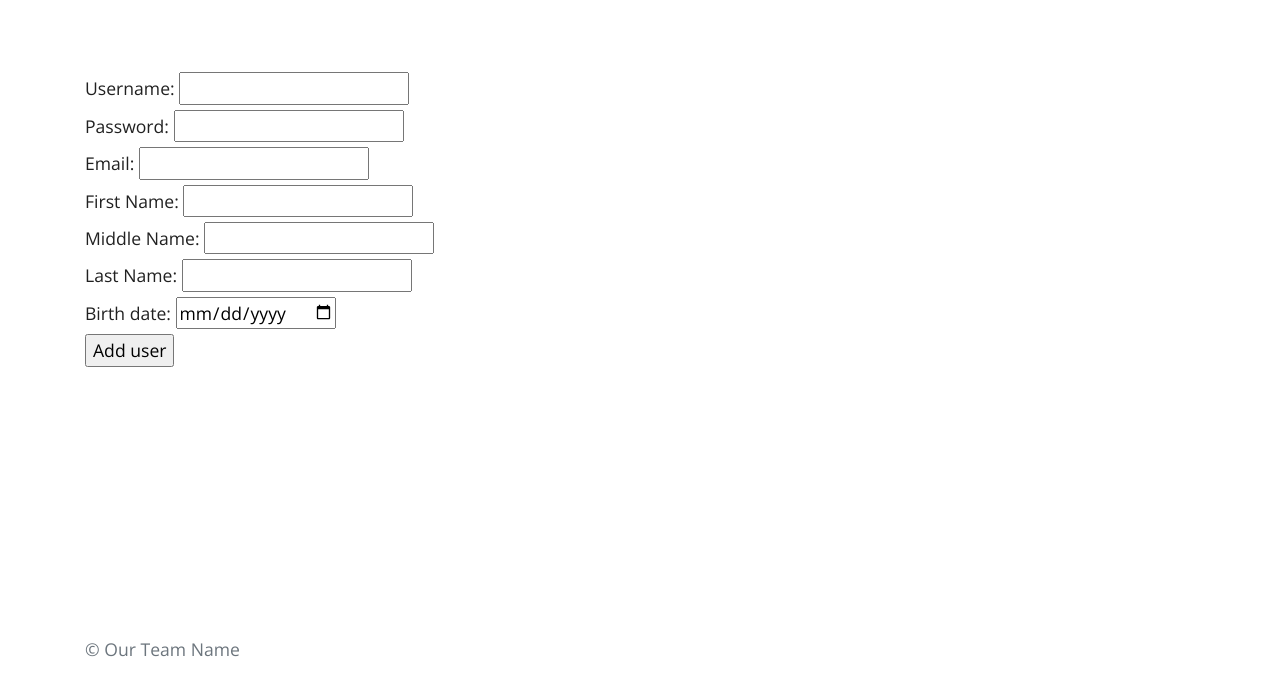
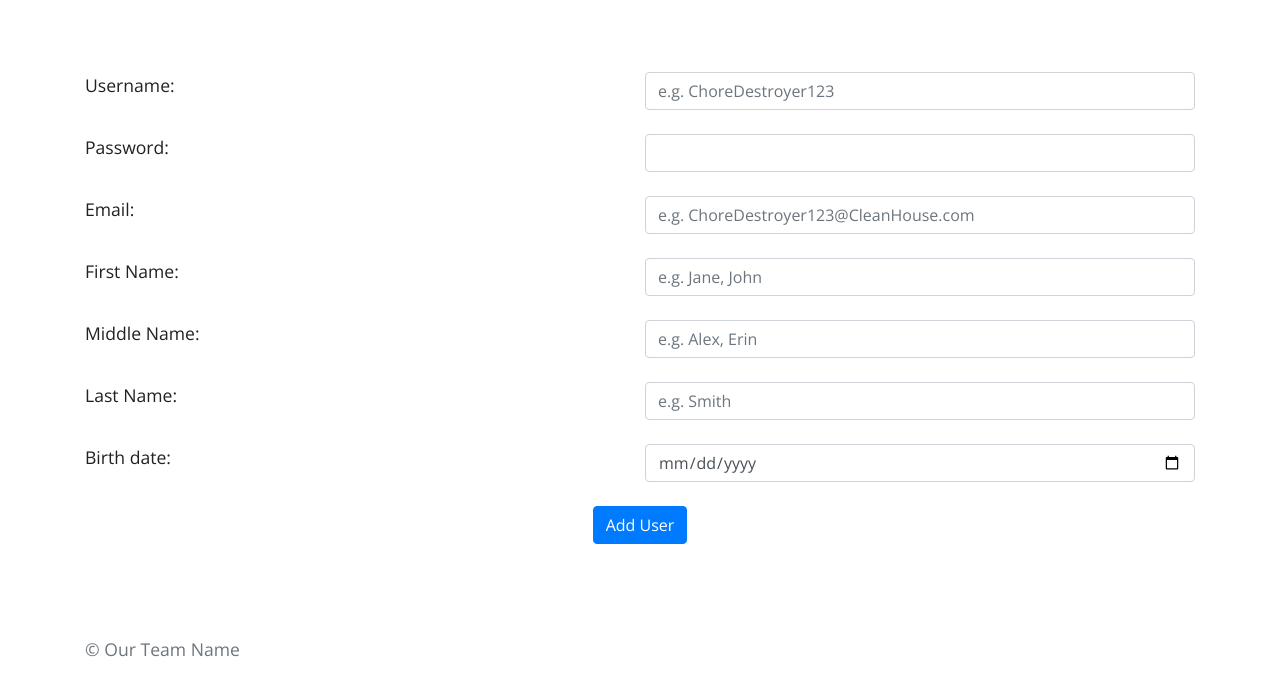
Before and after one commit to arc2nd/CSC480_project, a Flask app: template src/templates/user_add.html in a window 1280 px wide. Shown: the part 58-754 px from the top of the page. Run offline with Flask 2, Linux system fonts and the light colour scheme; the template is opened without the code that fills it: values that come from a table or form of the project are taken from there, others are empty; style sheets or scripts are compiled from the project's sources; parts of the project's set-up code (start-up, migrations or seed data) failed here and were passed over; some libraries are stand-ins or nearby versions.

Commit message:
27 finished forms

```diff
--- a/src/Chore.py
+++ b/src/Chore.py
@@ -26,7 +26,7 @@ class Chore(db.Model):
         print(self)
         db.session.add(self)
         db.session.commit()
-        print(self.chorename)
+        print(self.name)
 
     def mark_done(self):
         """mark this chore as being done on this datetime"""
--- a/src/app.py
+++ b/src/app.py
@@ -56,7 +56,7 @@ class UserAddForm(FlaskForm):
 
 # Chore Add Form
 class ChoreAddForm(FlaskForm):
-    chorename = TextField('Chore Name:', validators=[validators.required()])
+    name = TextField('Chore Name:', validators=[validators.required()])
     description = TextField('Description:', validators=[validators.required()])
     due_date = DateField('Due Date:', format='%Y-%m-%d',
                          validators=[validators.optional()])
@@ -255,7 +255,7 @@ def chore_add():
                 form.assigned_to.data = thisUser.id
             else:
                 form.assigned_to.data = None
-            newChore = Chore.Chore(form.chorename.data)
+            newChore = Chore.Chore(form.name.data)
             form.populate_obj(newChore)
 
             newChore.Add()
--- a/src/templates/user_add.html
+++ b/src/templates/user_add.html
@@ -2,16 +2,69 @@
 
 {% block content %}
 
-	<form action="/user/add" method="post">
+	<form action="{{ url_for('user_add') }}" method="post">
 		{{ form.hidden_tag() }}
-		{{ form.username.label }} {{ form.username }}<br>
-		{{ form.password.label }} {{ form.password }}<br>
-		{{ form.email_address.label }} {{ form.email_address }}<br>
-		{{ form.first_name.label }} {{ form.first_name }}<br>
-		{{ form.middle_name.label }} {{ form.middle_name }}<br>
-		{{ form.last_name.label }} {{ form.last_name }}<br>
-		{{ form.date_of_birth.label }} {{ form.date_of_birth }}<br>
-		<input type="submit" value="Add user">
+		<div class="form-row">
+			<div class="form-group col-md-6">
+				{{ form.username.label }}
+			</div>
+			<div class="form-group col-md-6">
+				{{ form.username(class_="form-control mb-2 mr-sm-2",placeholder="e.g. ChoreDestroyer123") }}
+			</div>
+		</div>
+		<div class="form-row">
+			<div class="form-group col-md-6">
+				{{ form.password.label }}
+			</div>
+			<div class="form-group col-md-6">
+				{{ form.password(class_="form-control mb-2 mr-sm-2") }}
+			</div>
+		</div>
+		<div class="form-row">
+			<div class="form-group col-md-6">
+				{{ form.email_address.label }}
+			</div>
+			<div class="form-group col-md-6">
+				{{ form.email_address(class_="form-control mb-2 mr-sm-2",placeholder="e.g. ChoreDestroyer123@CleanHouse.com") }}
+			</div>
+		</div>
+		<div class="form-row">
+			<div class="form-group col-md-6">
+				{{ form.first_name.label }}
+			</div>
+			<div class="form-group col-md-6">
+				{{ form.first_name(class_="form-control mb-2 mr-sm-2",placeholder="e.g. Jane, John") }}
+			</div>
+		</div>
+		<div class="form-row">
+			<div class="form-group col-md-6">
+				{{ form.middle_name.label }}
+			</div>
+			<div class="form-group col-md-6">
+				{{ form.middle_name(class_="form-control mb-2 mr-sm-2",placeholder="e.g. Alex, Erin") }}
+			</div>
+		</div>
+		<div class="form-row">
+			<div class="form-group col-md-6">
+				{{ form.last_name.label }}
+			</div>
+			<div class="form-group col-md-6">
+				{{ form.last_name(class_="form-control mb-2 mr-sm-2",placeholder="e.g. Smith") }}
+			</div>
+		</div>
+		<div class="form-row">
+			<div class="form-group col-md-6">
+				{{ form.date_of_birth.label }}
+			</div>
+			<div class="form-group col-md-6">
+				{{ form.date_of_birth(class_="form-control mb-2 mr-sm-2") }}
+			</div>
+		</div>
+		<div class="form-row">
+			<div class="form-group col-md-12 text-center">
+				<button class="btn btn-primary" type="submit">Add User</button>
+			</div>
+		</div>
 	</form>
 
 {% endblock %}
```
Also changed, not shown: src/templates/chore_add.html (+19 -10 lines), src/templates/reward_add.html (+30 -5 lines).
